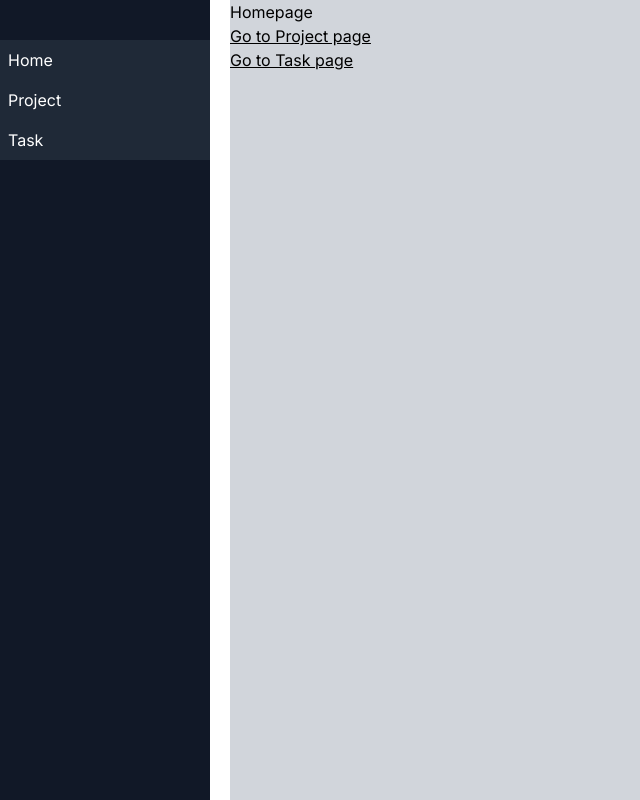
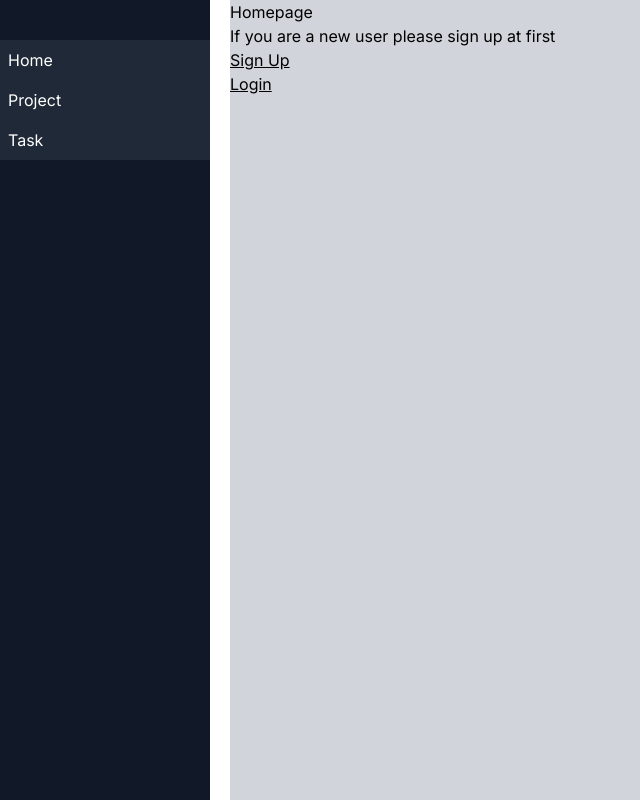
Before and after one commit to Souradeephazra123/task-management-client, a Next.js app: page / in a window 1280 px wide. Shown: the whole page, without its empty margins (0-640 px from the left). Built offline with nearby package versions, Linux system fonts and the light colour scheme.

Commit message:
Update signup/login ui

```diff
--- a/app/page.js
+++ b/app/page.js
@@ -1,11 +1,28 @@
-'use client'
+"use client";
 import Link from "next/link";
 
 export default function Home() {
+  const user =
+    typeof window !== "undefined" && JSON.parse(localStorage.getItem("user"));
+
+  if (!user) {
+    return (
+      <div className=" flex flex-col">
+        <p>Homepage</p>
+        <p>If you are a new user please sign up at first</p>
+        <Link href={"/signup"} className=" underline">
+          <p>Sign Up</p>
+        </Link>
+        <Link href={"/login"} className=" underline">
+          <p>Login</p>
+        </Link>
+      </div>
+    );
+  }
   return (
     <div className=" flex flex-col">
       <p>Homepage</p>
-      <Link href={"/project"}  className=" underline">
+      <Link href={"/project"} className=" underline">
         <p>Go to Project page</p>
       </Link>
       <Link href={"/task"} className=" underline">
```
